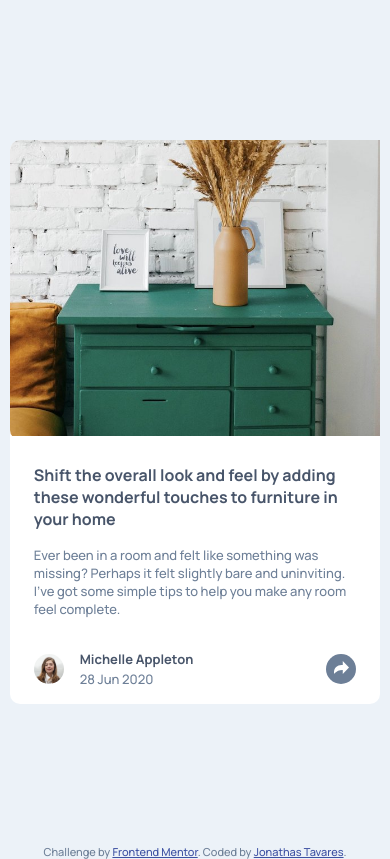
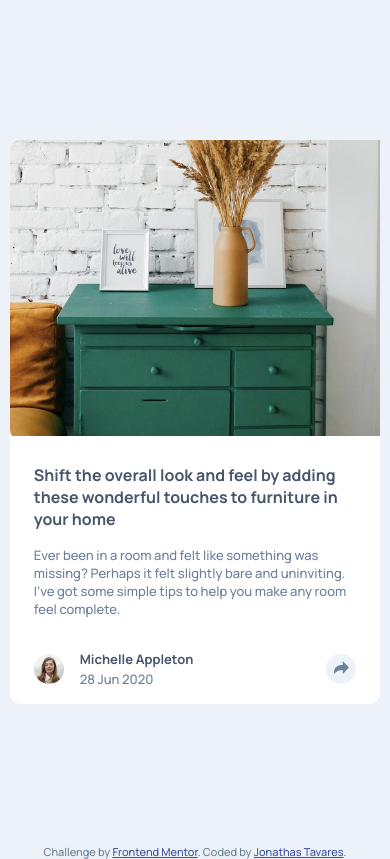
Before and after one commit to jonathasltavares/articlePreview, a plain HTML site: page index.html in a window 390 px wide. In both pictures the pointer is over the button 341 px from the left and 669 px from the top of the page. Drawn offline with Linux system fonts and the light colour scheme.

Commit message:
fixing share button style

```diff
--- a/style.css
+++ b/style.css
@@ -216,4 +216,12 @@ article > section h1{
     z-index: 3;
     position: sticky;
   }
+
+  .shareButton:hover{
+    cursor: pointer;
+    background-color: var(--light-grayish-blue)
 }
+.shareButton:hover > img{
+    filter: none
+}
+}
```
